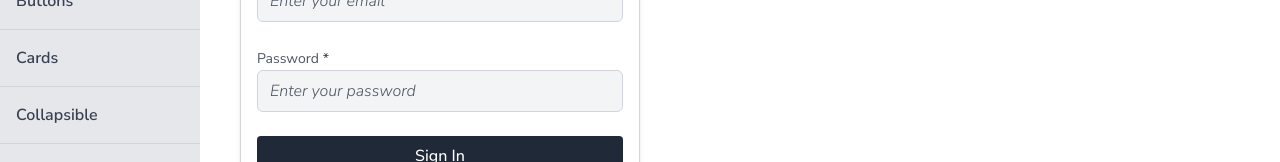
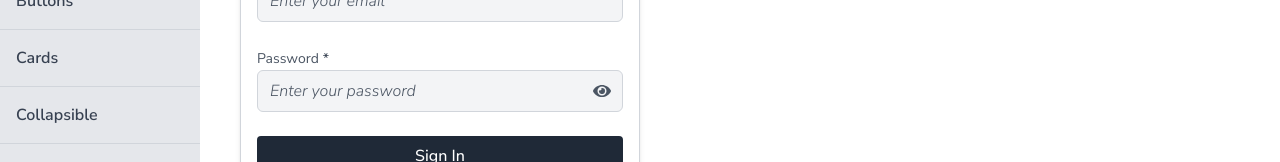
Before and after one commit to FeroHriadel/ncss-react, a React (Vite) app: page /forms in a window 1280 px wide. Shown: the part 181-343 px from the top of the page. Built offline with nearby package versions, Linux system fonts and the light colour scheme.

Commit message:
SignIn validate prop

```diff
--- a/src/components/forms/SignInForm.tsx
+++ b/src/components/forms/SignInForm.tsx
@@ -31,6 +31,7 @@ export interface SignInFormProps {
   passwordNumber?: boolean;
   passwordUpperCase?: boolean;
   onSubmit: (data: SignInFormData) => void;
+  validate?: boolean;
   customContent?: React.ReactNode;
   signUpLink?: string;
   resetPasswordLink?: string;
@@ -60,6 +61,7 @@ export default function SignInForm(props: SignInFormProps) {
     passwordNumber,
     passwordUpperCase,
     onSubmit = () => {},
+    validate = true,
     customContent,
     signUpLink = true,
     resetPasswordLink = true } = props;
@@ -128,7 +130,7 @@ export default function SignInForm(props: SignInFormProps) {
               id="username"
               placeholder="Enter your user name"
               required
-              validate
+              validate={validate}
               width="100%"
               disabled={disabled}
             />
@@ -154,6 +156,7 @@ export default function SignInForm(props: SignInFormProps) {
               requireNumber={passwordNumber}
               requireUpperCase={passwordUpperCase}
               disabled={disabled}
+              canShowPassword
             />
             <Break amount={1} />
           </>
--- a/src/pages/FormsPage.tsx
+++ b/src/pages/FormsPage.tsx
@@ -17,7 +17,7 @@ export default function FormsPage() {
 
   return (
     <Container className="pt-24 px-4 pb-8">
-      <SignInForm onSubmit={handleSignInSubmit} loading={signInLoading} disabled={signInLoading} />
+      <SignInForm onSubmit={handleSignInSubmit} loading={signInLoading} disabled={signInLoading} validate />
     </Container>
   );
 }
```
